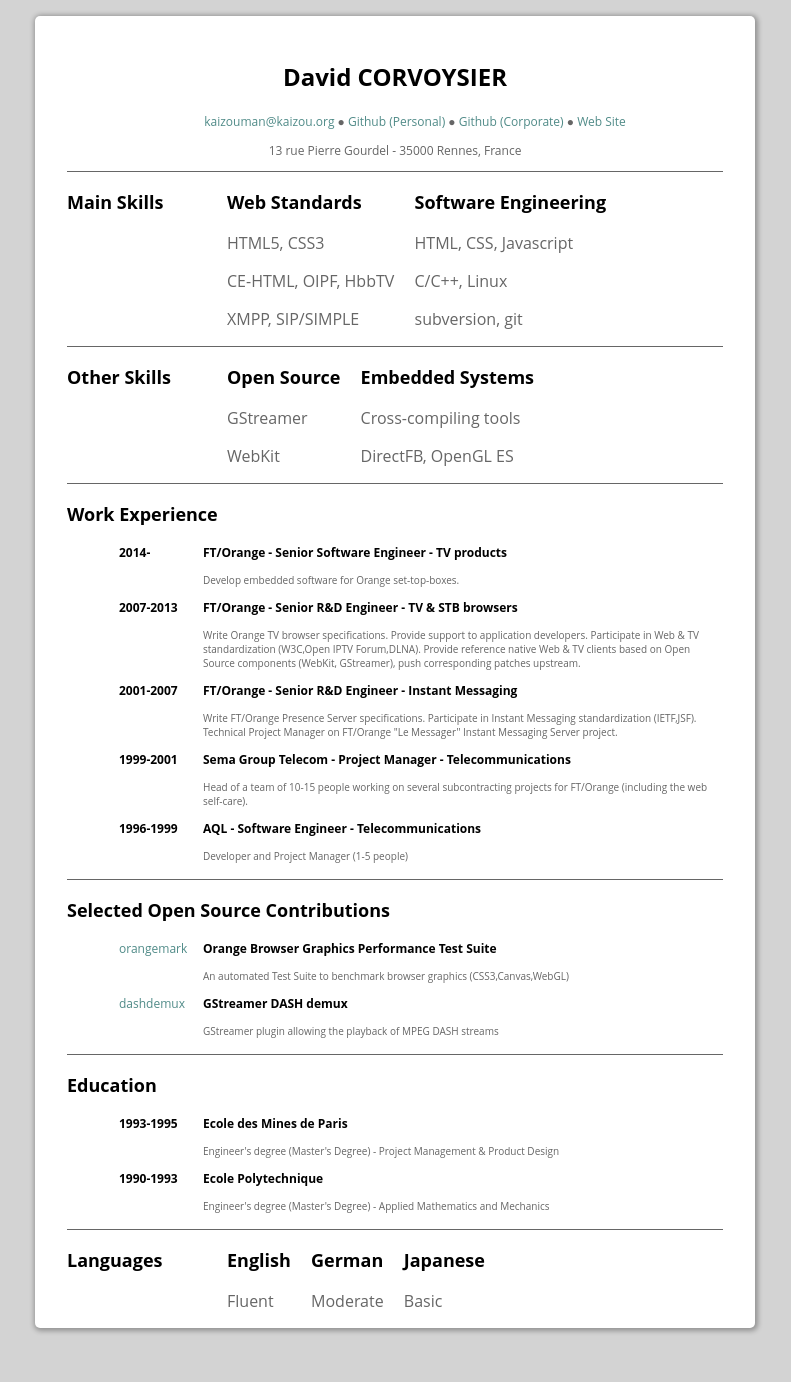
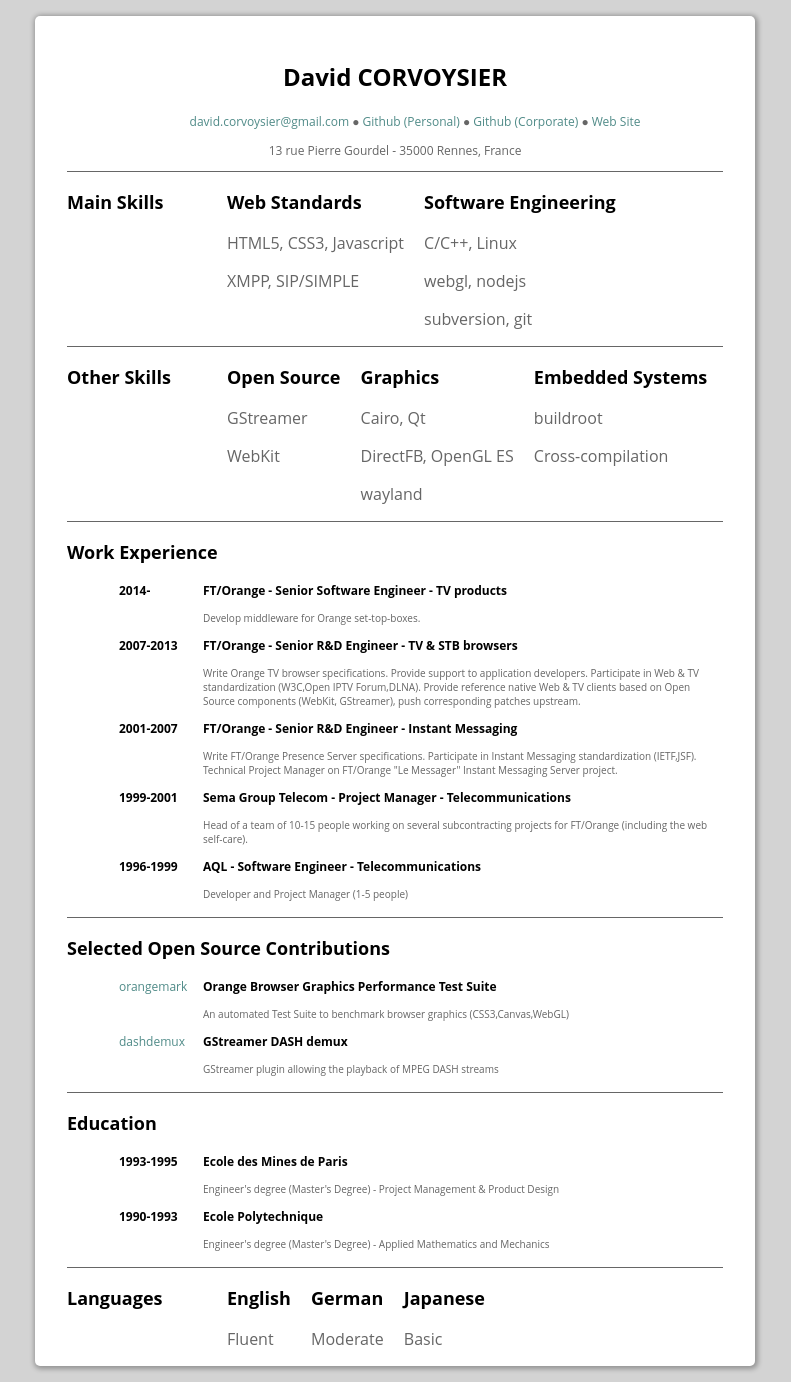
Before and after one commit to mgcrea/benchmark-kaizoumark, a Jekyll site: the page resume.html, which Jekyll copies as it is, in a window 1280 px wide. Shown: the whole page, without its empty margins (245-1036 px from the left). Built offline with Jekyll 4.4.1, drawn with Linux system fonts in a browser that asks for light colours; comment, search, counter and statistics services are not loaded; before the commit the page ends 1344 px from its top, so only the background shows below that.

Commit message:
yet another resume update

```diff
--- a/resume.html
+++ b/resume.html
@@ -92,7 +92,7 @@
 <header>
 	<h1>David CORVOYSIER</h1>
 	<ol>
-		<li><a href="mailto:kaizouman@kaizou.org">kaizouman@kaizou.org</a></li>
+		<li><a href="mailto:david.corvoysier@gmail.com">david.corvoysier@gmail.com</a></li>
 		<li><a href="https://github.com/kaizouman">Github (Personal)</a></li>
 		<li><a href="https://github.com/dcorvoysier">Github (Corporate)</a></li>
 		<li><a href="http://www.kaizou.org">Web Site</a></li>
@@ -104,14 +104,13 @@
 	<div>
 		<div>
 			<h1>Web Standards</h1>
-			<p>HTML5, CSS3</p>
-			<p>CE-HTML, OIPF, HbbTV</p>
+			<p>HTML5, CSS3, Javascript</p>
 			<p>XMPP, SIP/SIMPLE</p>
 		</div>
 		<div>
 			<h1>Software Engineering</h1>
-			<p>HTML, CSS, Javascript</p>
 			<p>C/C++, Linux</p>
+   <p>webgl, nodejs</p>
 			<p>subversion, git</p>
 		</div>
 	</div>
@@ -125,9 +124,15 @@
 			<p>WebKit</p>
 		</div>
 		<div>
+			<h1>Graphics</h1>
+			<p>Cairo, Qt</p>
+			<p>DirectFB, OpenGL ES</p>
+    <p>wayland</p>
+		</div>
+ 		<div>
 			<h1>Embedded Systems</h1>
-			<p>Cross-compiling tools</p>
-			<p>DirectFB, OpenGL ES</p>
+			<p>buildroot</p>
+			<p>Cross-compilation</p>
 		</div>
 	</div>
 </section>
@@ -138,7 +143,7 @@
 			<h1>2014-</h1>
 			<div>
 				<h1>FT/Orange - Senior Software Engineer - TV products</h1>
-				<p>Develop embedded software for Orange set-top-boxes.</p>
+				<p>Develop middleware for Orange set-top-boxes.</p>
 			</div>
 		</li>
  		<li>
```
